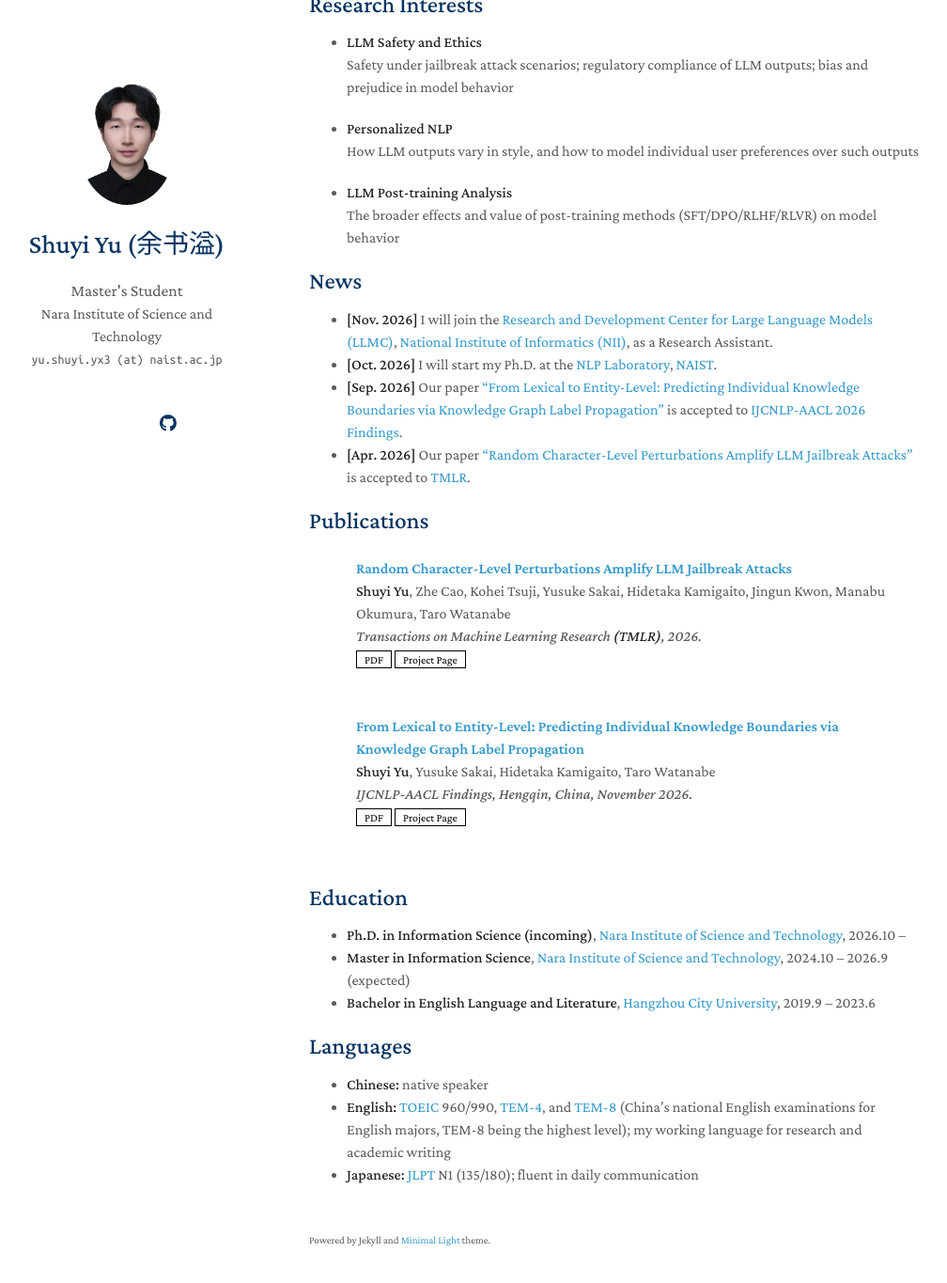
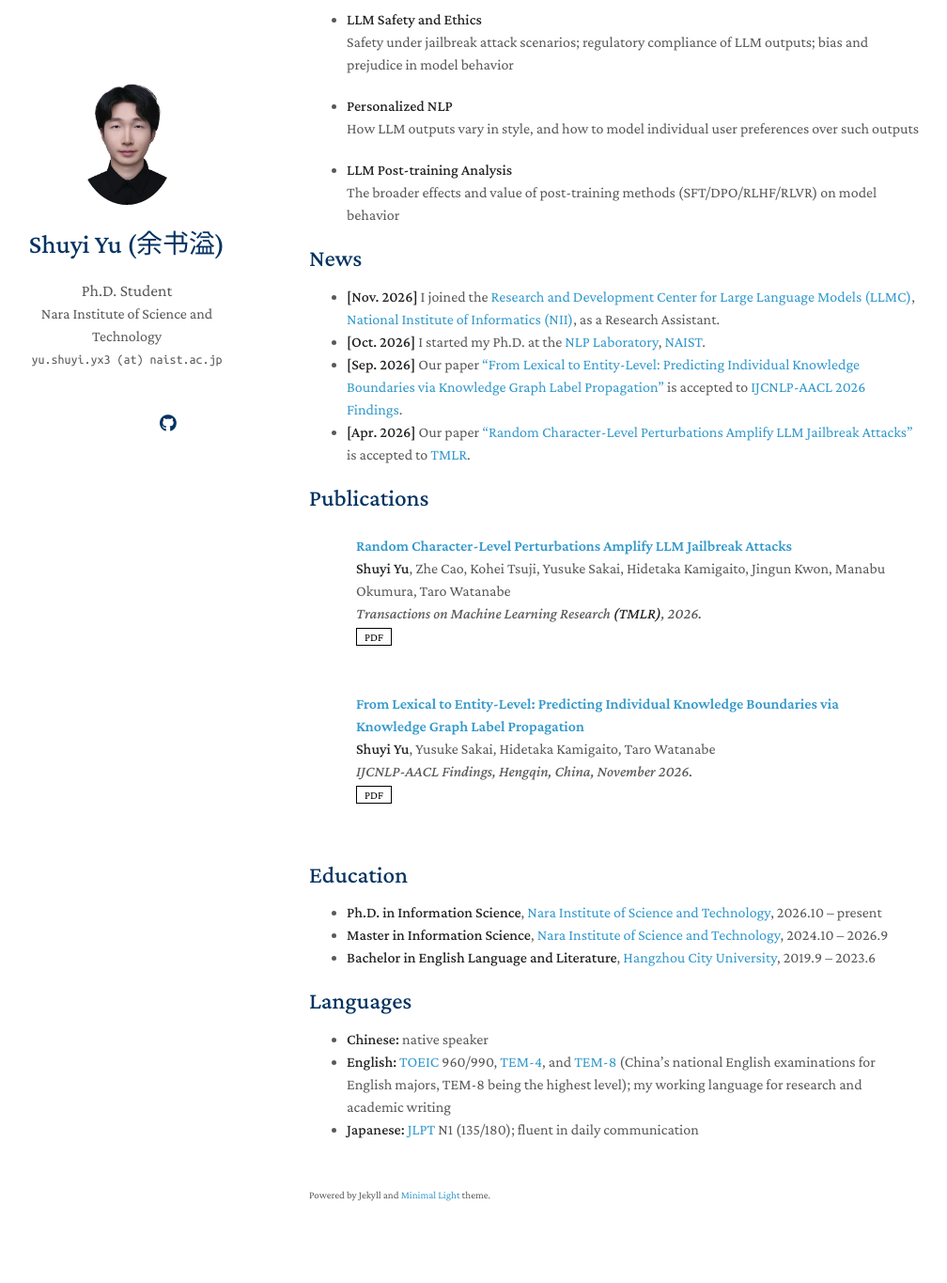
Before and after one commit to yyushuyui/yyushuyui.github.io, a Jekyll site: the page built from index.md, in a window 1280 px wide and 1400 px high, scrolled down 809 px. Shown: the top 1365 px of the window at 94% size, without its empty margins (141-1149 px from the left). Built offline with Jekyll 4.4.1, drawn with Linux system fonts in a browser that asks for light colours; a style sheet for code colours, icons or effects is not loaded; our own code applies the rules of GitHub Pages for plain Markdown files; some of the changed text lies outside the part shown.

Commit message:
Update publication links and current academic status

```diff
--- a/_config.yml
+++ b/_config.yml
@@ -1,6 +1,6 @@
 # Basic Information
 title: Shuyi Yu (余书溢)
-position: Master's Student
+position: Ph.D. Student
 affiliation: Nara Institute of Science and Technology
 affiliation_link: https://www.naist.jp/en/
 email: yu.shuyi.yx3 (at) naist.ac.jp
@@ -8,7 +8,7 @@ email: yu.shuyi.yx3 (at) naist.ac.jp
 # Search Engine Optimization (SEO)
 # The following information is used to improve the website traffic from search engines, e.g., Google.
 keywords: Shuyi Yu, NAIST, NLP, Large Language Models, LLM Safety, Personalized NLP
-description: Personal homepage of Shuyi Yu, Master's student at the NLP Laboratory, Nara Institute of Science and Technology (NAIST).
+description: Personal homepage of Shuyi Yu, Ph.D. student at the NLP Laboratory, Nara Institute of Science and Technology (NAIST).
 # canonical: https://your-username.github.io/  # TODO: 部署后取消注释并填入你的地址
 
 # Links
--- a/_data/publications.yml
+++ b/_data/publications.yml
@@ -4,12 +4,10 @@ main:
     authors: <strong>Shuyi Yu</strong>, Zhe Cao, Kohei Tsuji, Yusuke Sakai, Hidetaka Kamigaito, Jingun Kwon, Manabu Okumura, Taro Watanabe
     conference_short: TMLR
     conference: Transactions on Machine Learning Research <strong>(TMLR)</strong>, 2026.
-    pdf: https://openreview.net/pdf?id=BXsOIppKEI
-    page: https://openreview.net/forum?id=BXsOIppKEI
+    pdf: https://openreview.net/forum?id=BXsOIppKEI
 
   - title: "From Lexical to Entity-Level: Predicting Individual Knowledge Boundaries via Knowledge Graph Label Propagation"
     authors: <strong>Shuyi Yu</strong>, Yusuke Sakai, Hidetaka Kamigaito, Taro Watanabe
     conference_short: AACL Findings
     conference: IJCNLP-AACL Findings, Hengqin, China, November 2026.
-    pdf: https://aclanthology.org/2026.findings-aacl.87.pdf
-    page: https://aclanthology.org/2026.findings-aacl.87/
+    pdf: https://aclanthology.org/2026.findings-aacl.87/
--- a/index.md
+++ b/index.md
@@ -4,7 +4,7 @@ layout: homepage
 
 ## About Me
 
-I am Shuyi Yu (Chinese: 余书溢; Japanese: 余書溢, read in [katakana](https://en.wikipedia.org/wiki/Katakana) as ヨショイツ), a Master's student at the [Nara Institute of Science and Technology (NAIST)](https://www.naist.jp/en/), working in the [NLP Laboratory](https://nlp.naist.jp/en/) under the supervision of Prof. [Taro Watanabe](https://sites.google.com/site/tarowtnb/), continuing to a Ph.D. in the same lab from October 2026. From November 2026, I will also work as a Research Assistant at the [Research and Development Center for Large Language Models (LLMC)](https://llmc.nii.ac.jp/en/), [National Institute of Informatics (NII)](https://www.nii.ac.jp/en/).
+I am Shuyi Yu (Chinese: 余书溢; Japanese: 余書溢, read in [katakana](https://en.wikipedia.org/wiki/Katakana) as ヨショイツ), a Ph.D. student at the [Nara Institute of Science and Technology (NAIST)](https://www.naist.jp/en/), working in the [NLP Laboratory](https://nlp.naist.jp/en/) under the supervision of Prof. [Taro Watanabe](https://sites.google.com/site/tarowtnb/). I also work as a Research Assistant at the [Research and Development Center for Large Language Models (LLMC)](https://llmc.nii.ac.jp/en/), [National Institute of Informatics (NII)](https://www.nii.ac.jp/en/).
 
 My work is driven by one question: why do language models behave in ways their developers did not intend, and what can be done about it. I approach this from both ends, studying how safety alignment breaks down under adversarial input, and how post-training decisions shape the behavior that alignment is supposed to constrain. My goal is to make the behavior of language models something that can be understood, predicted, and deliberately controlled rather than merely observed.
 
@@ -29,8 +29,8 @@ I am originally from Hangzhou, Zhejiang, China. Before beginning graduate study
 
 ## News
 
-- **[Nov. 2026]** I will join the [Research and Development Center for Large Language Models (LLMC)](https://llmc.nii.ac.jp/en/), [National Institute of Informatics (NII)](https://www.nii.ac.jp/en/), as a Research Assistant.
-- **[Oct. 2026]** I will start my Ph.D. at the [NLP Laboratory](https://nlp.naist.jp/en/), [NAIST](https://www.naist.jp/en/).
+- **[Nov. 2026]** I joined the [Research and Development Center for Large Language Models (LLMC)](https://llmc.nii.ac.jp/en/), [National Institute of Informatics (NII)](https://www.nii.ac.jp/en/), as a Research Assistant.
+- **[Oct. 2026]** I started my Ph.D. at the [NLP Laboratory](https://nlp.naist.jp/en/), [NAIST](https://www.naist.jp/en/).
 - **[Sep. 2026]** Our paper ["From Lexical to Entity-Level: Predicting Individual Knowledge Boundaries via Knowledge Graph Label Propagation"](https://aclanthology.org/2026.findings-aacl.87/) is accepted to [IJCNLP-AACL 2026 Findings](https://2026.aaclnet.org/).
 - **[Apr. 2026]** Our paper ["Random Character-Level Perturbations Amplify LLM Jailbreak Attacks"](https://openreview.net/forum?id=BXsOIppKEI) is accepted to [TMLR](https://jmlr.org/tmlr/).
 
@@ -38,8 +38,8 @@ I am originally from Hangzhou, Zhejiang, China. Before beginning graduate study
 
 ## Education
 
-- **Ph.D. in Information Science (incoming)**, [Nara Institute of Science and Technology](https://www.naist.jp/en/), 2026.10 --
-- **Master in Information Science**, [Nara Institute of Science and Technology](https://www.naist.jp/en/), 2024.10 -- 2026.9 (expected)
+- **Ph.D. in Information Science**, [Nara Institute of Science and Technology](https://www.naist.jp/en/), 2026.10 -- present
+- **Master in Information Science**, [Nara Institute of Science and Technology](https://www.naist.jp/en/), 2024.10 -- 2026.9
 - **Bachelor in English Language and Literature**, [Hangzhou City University](https://english.hzcu.edu.cn/), 2019.9 -- 2023.6
 
 ## Languages
```
